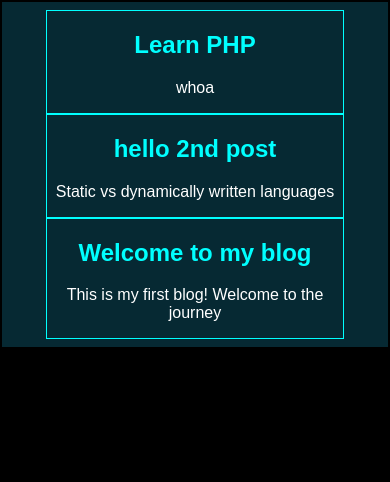
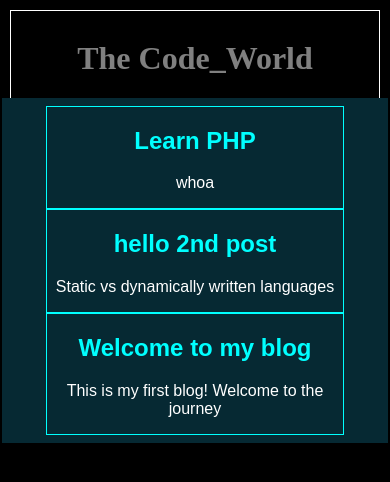
Before and after one commit to Srish-ty/MyBlog-TCW, a React (Create React App) app: page / in a window 390 px wide. Shown: the top 482 px of the page. Built offline with nearby package versions, Linux system fonts and the light colour scheme.

Commit message:
Update 4 files

```diff
--- a/src/App.js
+++ b/src/App.js
@@ -1,4 +1,5 @@
 import { Post } from "./components/Post";
+import { Header } from "./components/Header";
 import "./styles.css";
 
 const data = [
@@ -18,10 +19,14 @@ const data = [
     content: "whoa",
   },
 ];
+
 export default function App() {
   return (
-    <div className="post_container">
-      <Post data={data} />
-    </div>
+    <>
+      <Header />
+      <div className="post_container">
+        <Post data={data} />
+      </div>
+    </>
   );
 }
--- /dev/null
+++ b/src/components/Header.js
@@ -0,0 +1,10 @@
+import React from "react";
+import "./styles/header.styles.css";
+
+export const Header = () => {
+  return (
+      <header className='header'>
+          <h1 className='blog-name'>The Code_World</h1>
+      </header>
+  );
+};
--- /dev/null
+++ b/src/components/styles/header.styles.css
@@ -0,0 +1,21 @@
+.header {
+  height: 100px;
+  padding: 2vw;
+  border: 1px solid white;
+}
+@media only screen and (max-width: 600px) {
+  .header {
+    height: 20vw;
+    text-align: center;
+  }
+}
+@media only screen and (max-width: 200px) {
+  .header {
+    height: 40vw;
+    text-align: center;
+  }
+}
+
+.blog-name {
+  color: gray;
+}
--- a/src/styles.css
+++ b/src/styles.css
@@ -1,4 +1,5 @@
 .post_container {
+  height: 100%;
   margin: -2vw;
   padding: 2vw;
   background-color: #062933;
```
